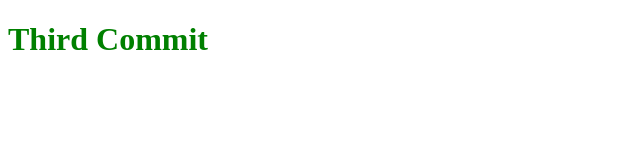
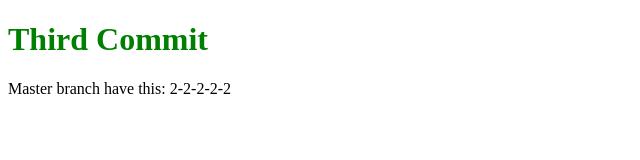
Before and after one commit to Gamali/site, a plain HTML site: page about.html in a window 1280 px wide. Shown: the whole page, without its empty margins (0-640 px from the left). Drawn offline with Linux system fonts and the light colour scheme.

Commit message:
MASTER: made changes about.html

```diff
--- a/about.html
+++ b/about.html
@@ -7,6 +7,6 @@
 </head>
 <body>
 	<h1>Third Commit</h1>
-
+	<p>Master branch have this: 2-2-2-2-2</p>
 </body>
 </html>
```
